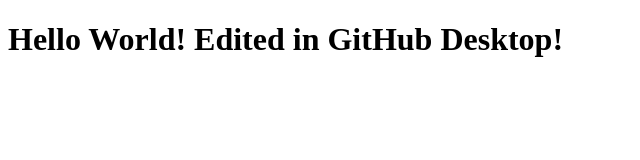
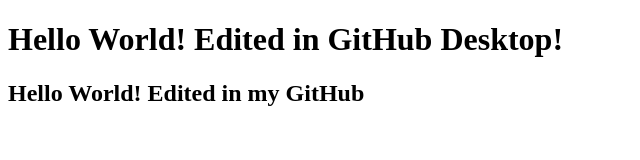
Before and after one commit to addieortiz/github-tutorial-3, a plain HTML site: page index.html in a window 1280 px wide. Shown: the whole page, without its empty margins (0-640 px from the left). Drawn offline with Linux system fonts and the light colour scheme.

Commit message:
Update index.html
edit

```diff
--- a/index.html
+++ b/index.html
@@ -7,5 +7,6 @@
   </head>
   <body>
     <h1>Hello World! Edited in GitHub Desktop!</h1>
+    <h2>Hello World! Edited in my GitHub</h2>
   </body>
 </html>
```
